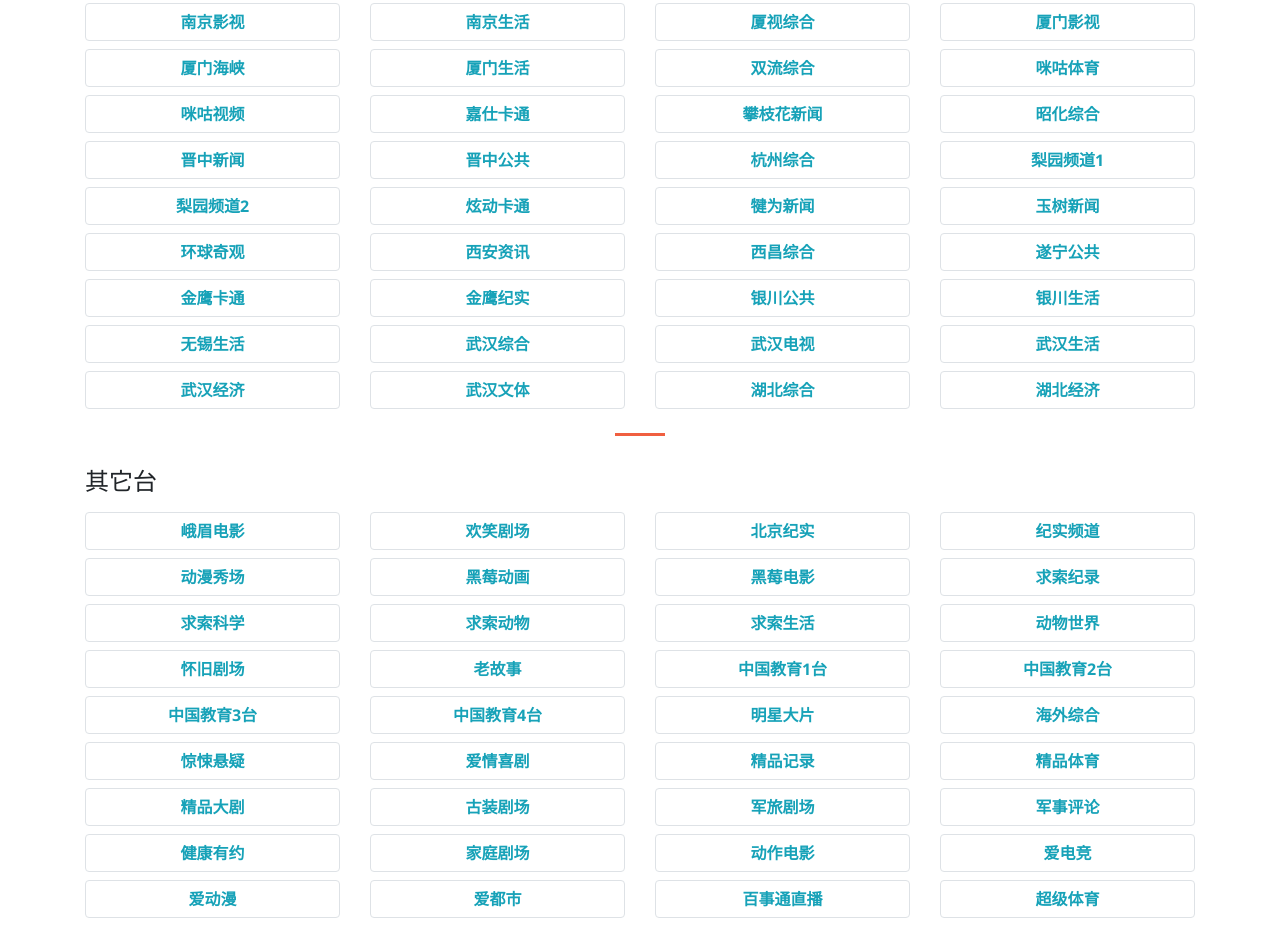
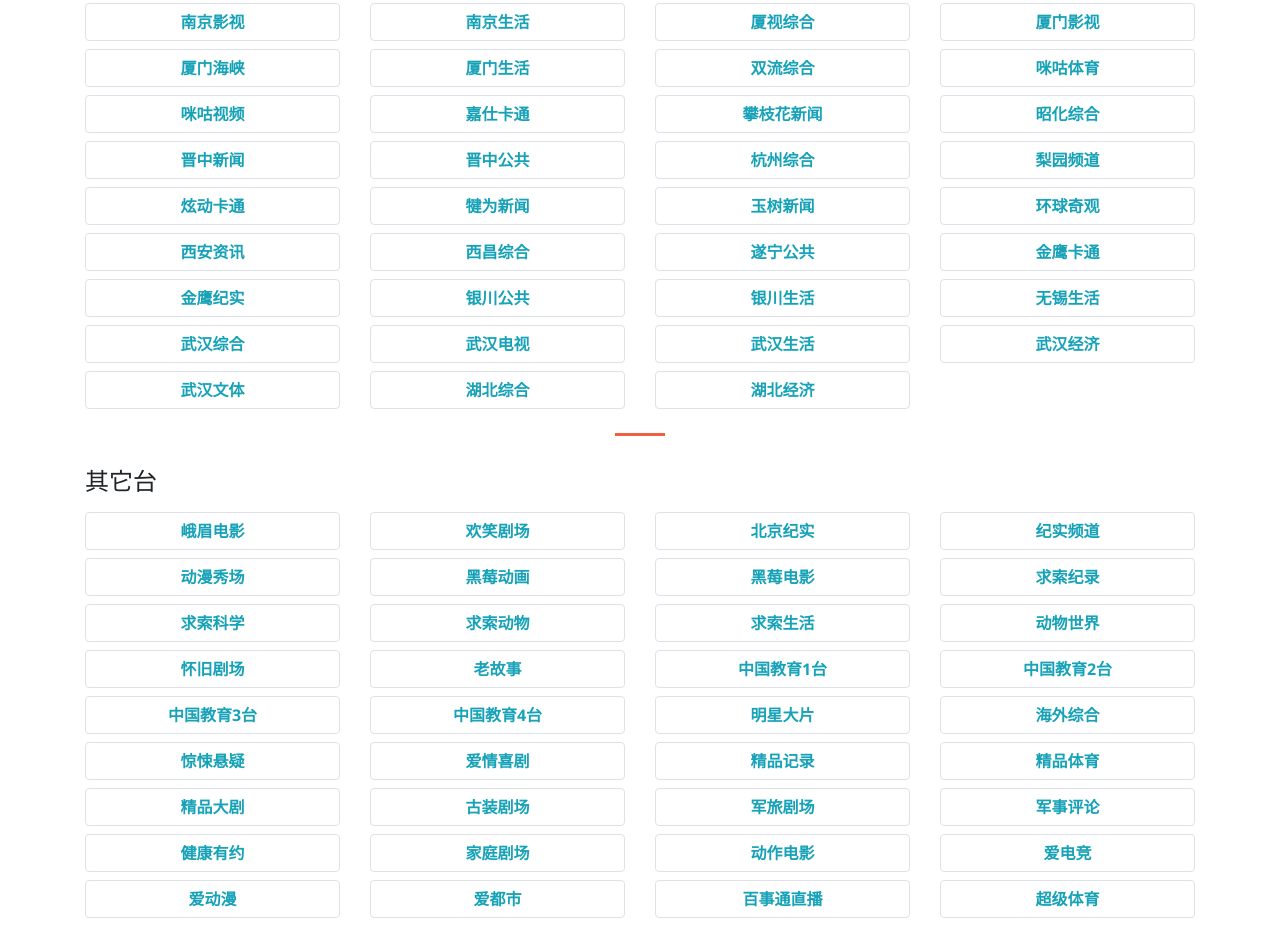
Before and after one commit to zbs-web/looktv, a plain HTML site: page index.html in a window 1280 px wide. Shown: the part 1690-2628 px from the top of the page. Drawn offline with nearby package versions, Linux system fonts and the light colour scheme.

Commit message:
update tv list

```diff
--- a/index.html
+++ b/index.html
@@ -154,8 +154,7 @@
             <div class="col-6 col-md-3 mb-2"><a target="_blank" class="btn btn-outline-info btn-block border rounded" role="button" href="http://jzlive.jztvnews.com:8092/live/jzzh.m3u8">晋中新闻</a></div>
 			<div class="col-6 col-md-3 mb-2"><a target="_blank" class="btn btn-outline-info btn-block border rounded" role="button" href="http://218.3.92.100:1937/live/yingshi/chunklist_w365370764.m3u8">晋中公共</a></div>
             <div class="col-6 col-md-3 mb-2"><a target="_blank" class="btn btn-outline-info btn-block border rounded" role="button" href="http://112.17.40.140/PLTV/88888888/224/3221226170/index.m3u8">杭州综合</a></div>
-			<div class="col-6 col-md-3 mb-2"><a target="_blank" class="btn btn-outline-info btn-block border rounded" role="button" href="http://117.158.206.60:9080/live/lypd.m3u8">梨园频道1</a></div>
-			<div class="col-6 col-md-3 mb-2"><a target="_blank" class="btn btn-outline-info btn-block border rounded" role="button" href="http://59.46.18.134:8114/Fsv_otype=1?FvSeid=5bf181c25f226bb2&Fsv_filetype=1&Fsv_ctype=LIVES&Fsv_cid=0&Fsv_chan_hls_se_idx=80&Fsv_rate_id=0&Fsv_SV_PARAM1=0&Fsv_ShiftEnable=0&Fsv_ShiftTsp=0&Provider_id=&Pcontent_id=&Fsv_CMSID=&Fsv_otype=1">梨园频道2</a></div>
+			<div class="col-6 col-md-3 mb-2"><a target="_blank" class="btn btn-outline-info btn-block border rounded" role="button" href="http://59.46.18.134:8114/Fsv_otype=1?FvSeid=5bf181c25f226bb2&Fsv_filetype=1&Fsv_ctype=LIVES&Fsv_cid=0&Fsv_chan_hls_se_idx=80&Fsv_rate_id=0&Fsv_SV_PARAM1=0&Fsv_ShiftEnable=0&Fsv_ShiftTsp=0&Provider_id=&Pcontent_id=&Fsv_CMSID=&Fsv_otype=1">梨园频道</a></div>
             <div class="col-6 col-md-3 mb-2"><a target="_blank" class="btn btn-outline-info btn-block border rounded" role="button" href="http://121.31.30.90:8085/ysten-business/live/xuandongkaton/yst.m3u8">炫动卡通</a></div>
             <div class="col-6 col-md-3 mb-2"><a target="_blank" class="btn btn-outline-info btn-block border rounded" role="button" href="http://tv.scwlqw.cn:3100/hls/kqcyufpi/index.m3u8">犍为新闻</a></div>
 			<div class="col-6 col-md-3 mb-2"><a target="_blank" class="btn btn-outline-info btn-block border rounded" role="button" href="http://stream.ysbtv.net/1/sd/live.m3u8">玉树新闻</a></div>
```
